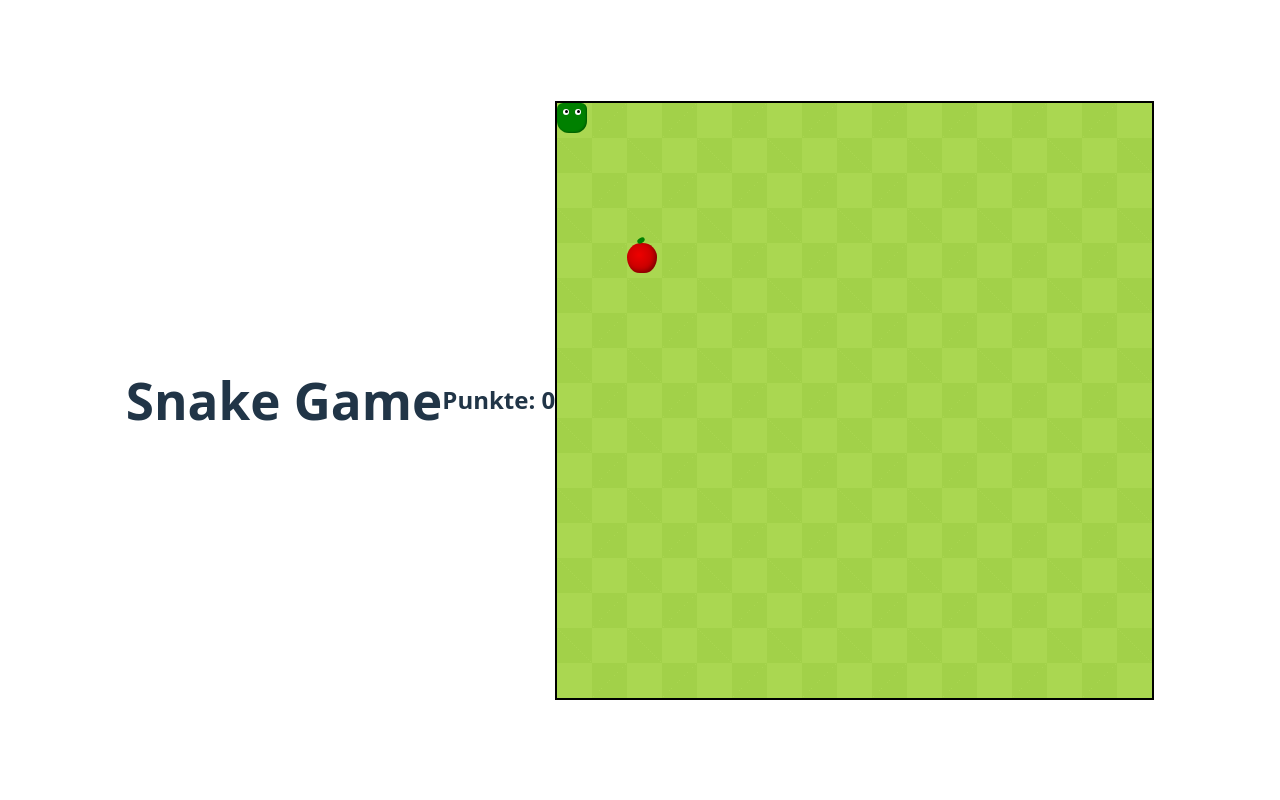
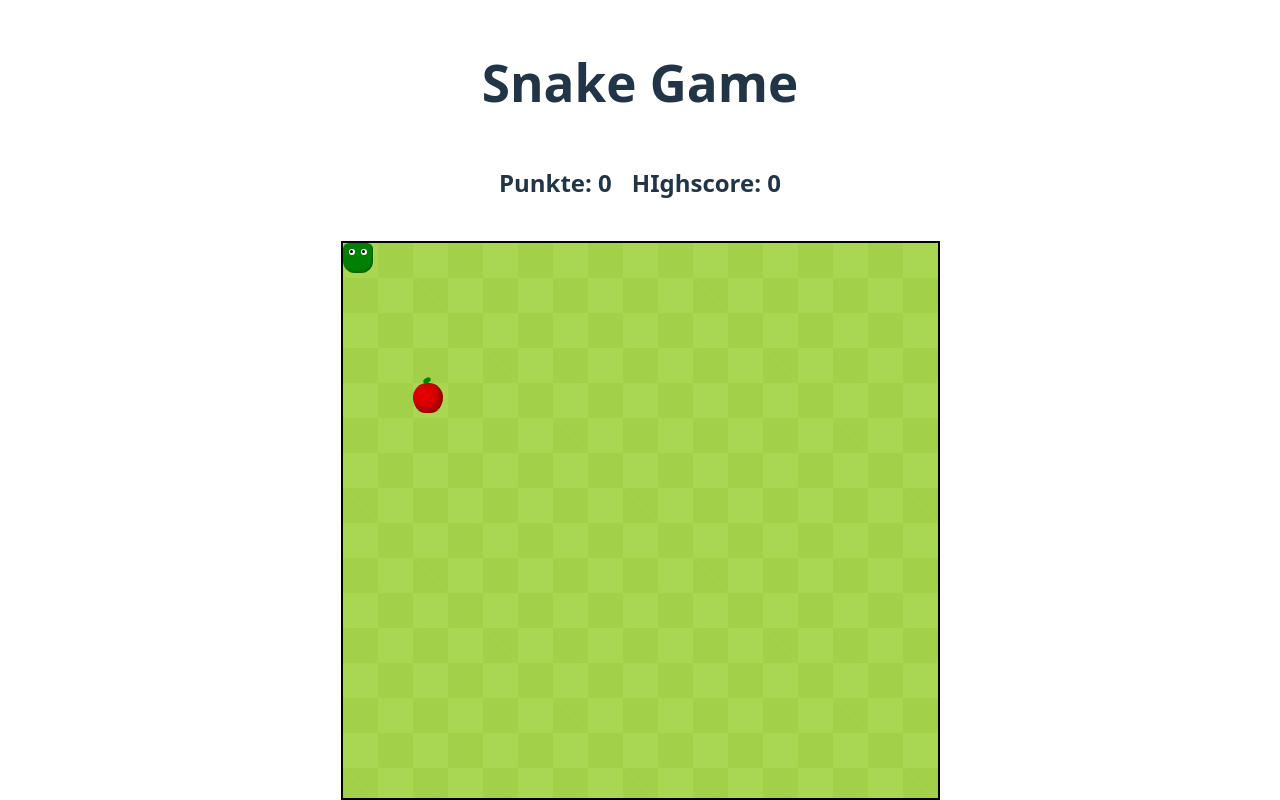
Before and after one commit to Seeby24/Snake, a React (Vite) app: page / in a window 1280 px wide. Built offline with nearby package versions, Linux system fonts and the light colour scheme.

Commit message:
Ändere alles in Functionen & Füge Highscore hinzu

```diff
--- a/src/Game.jsx
+++ b/src/Game.jsx
@@ -1,4 +1,4 @@
-import {useState, useEffect, useCallback} from "react";
+import { useState, useEffect, useCallback } from "react";
 import Player from "./Player.jsx";
 import Apple from "./Apple.jsx";
 import "./player.css";
@@ -8,18 +8,16 @@ export default function Game() {
     const [direction, setDirection] = useState(null);
     const [dead, setDead] = useState(false);
     const [points, setPoints] = useState(0);
+    const [Highscore,setHighscore] = useState(0)
     const [snakeLength, setSnakeLength] = useState(1);
     const [bodyParts, setBodyParts] = useState([]);
     const [positionApple, setPositionApple] = useState({x: 70, y: 140});
 
 
-    useEffect(() => {
-        if (!direction || dead) return;
+    const step = 35;
 
-        const interval = setInterval(() => {
-            setPosition(prevPos => {
-                const step = 35;
-                let newPosition = {...prevPos};
+    function Movement(position, direction) {
+        const newPosition = {...position};
 
         switch (direction) {
             case "up":
@@ -36,38 +34,57 @@ export default function Game() {
                 break;
         }
 
+        return newPosition;
+    }
 
-                if (
-                    newPosition.x < 0 || newPosition.x >= 595 ||
-                    newPosition.y < 0 || newPosition.y >= 595
+    function CheckWall(position) {
+        return (
+            position.x < 0 || position.x >= 595 ||
+            position.y < 0 || position.y >= 595
+        );
+    }
+
+    function CreateNewBodyParts(prevPos, bodyParts, snakeLength) {
+        const newBody = [prevPos, ...bodyParts];
+        if (newBody.length >= snakeLength) {
+            newBody.pop();
+        }
+        return newBody;
+    }
+
+    function CheckCollisionWithYourself(position, bodyParts) {
+        return bodyParts.some(part => part.x === position.x && part.y === position.y);
+    }
 
 
-                ) {
+    useEffect(() => {
+        if (!direction || dead) return;
+
+        const interval = setInterval(() => {
+            setPosition(prevPos => {
+                const newPosition = Movement(prevPos, direction);
+
+                if (CheckWall(newPosition)) {
                     setDead(true);
                     return prevPos;
                 }
 
-                if (bodyParts.some(part => part.x === newPosition.x && part.y === newPosition.y)) {
+                const newBodyParts = CreateNewBodyParts(prevPos, bodyParts, snakeLength);
+
+                if (CheckCollisionWithYourself(newPosition, newBodyParts)) {
                     setDead(true);
                     return prevPos;
                 }
 
-                setBodyParts(prev => {
-                    const updated = [prevPos, ...prev];
-                    if (updated.length >= snakeLength) {
-                        updated.pop(); // Nur entfernen, wenn die Länge überschritten wird
-                    }
-                    return updated;
-                });
-
+                setBodyParts(newBodyParts);
                 return newPosition;
             });
         }, 120);
 
         return () => clearInterval(interval);
-    }, [direction, dead, snakeLength]);
+    }, [direction, dead, bodyParts, snakeLength]);
 
-    // Tastatursteuerung
+    //Steuerung
     const handleKeyPress = useCallback((event) => {
         if (dead) return;
 
@@ -92,28 +109,25 @@ export default function Game() {
         return () => window.removeEventListener("keydown", handleKeyPress);
     }, [handleKeyPress]);
 
-
+    // Eat Apple
     useEffect(() => {
         if (position.x === positionApple.x && position.y === positionApple.y) {
             const randomX = Math.floor(Math.random() * 17) * 35;
             const randomY = Math.floor(Math.random() * 17) * 35;
-            setBodyParts(prev => [position, ...prev]);
             setPositionApple({x: randomX, y: randomY});
             setPoints(prev => prev + 1);
-            setSnakeLength(prev => prev + 2);
-            console.log(bodyParts.length)
-            // console.log(snakeLength)// Korrekte Erhöhung der Länge
+            setSnakeLength(prev => prev + 1);
         }
     }, [position, positionApple]);
 
-
+    // Dead
     useEffect(() => {
         if (dead) {
             const timer = setTimeout(() => {
                 setPosition({x: 0, y: 0});
                 setDirection(null);
                 setPoints(0);
-                setSnakeLength(1); // Zurücksetzen auf 1
+                setSnakeLength(1);
                 setBodyParts([]);
                 setDead(false);
             }, 1000);
@@ -121,11 +135,20 @@ export default function Game() {
         }
     }, [dead]);
 
+    //set Highscore
+    useEffect(() => {
+        if(points>Highscore){
+            setHighscore(points)
+        }
+    }, [points,Highscore]);
 
     return (
         <>
+            <div className="game-header">
                 <h1>Snake Game</h1>
                 <h2>Punkte: {points}</h2>
+                <h2>HIghscore: {Highscore}</h2>
+            </div>
             <div className="map">
                 <Player position={position} dead={dead}/>
                 <Apple positionApple={positionApple}/>
--- a/src/bodys.jsx
+++ b/src/bodys.jsx
@@ -11,7 +11,6 @@ export default function Bodys({ position }) {
                 position: "absolute",
                 width: "35px",
                 height: "35px",
-                backgroundColor: "#535bf2",
                 border: "1px solid black",
             }}
         ></div>
--- a/src/player.css
+++ b/src/player.css
@@ -1,3 +1,32 @@
+html, body, #root {
+    margin: 0;
+    padding: 0;
+    height: 100%;
+    width: 100%;
+}
+
+#root {
+    display: flex;
+    flex-direction: column;  /* Wichtig: Elemente untereinander statt nebeneinander */
+    align-items: center;
+    padding-top: 20px;       /* Abstand vom oberen Rand */
+    box-sizing: border-box;
+}
+
+.game-header {
+    text-align: center;
+    margin-bottom: 20px;     /* Abstand zwischen Score und Map */
+}
+
+.game-header h2 {
+    display: inline-block;
+    margin-right: 20px;
+}
+
+.game-header h2:last-child {
+    margin-right: 0;
+}
+
 .map {
     width: 595px;
     height: 595px;
@@ -17,20 +46,7 @@
             -35px 0px;
 }
 
-
-
-html, body, #root {
-    margin: 0;
-    padding: 0;
-    height: 100%;
-    width: 100%;
-}
-
-#root {
-    display: flex;
-    justify-content: center;
-    align-items: center;
-}.player {
+.player {
     width: 30px;
     height: 30px;
     background-color: green;
@@ -39,7 +55,6 @@ html, body, #root {
     box-shadow: inset -1px -1px 2px rgba(0, 0, 0, 0.3);
 }
 
-/* Linkes Auge */
 .player .eye-left {
     position: absolute;
     top: 6px;
@@ -53,7 +68,6 @@ html, body, #root {
     align-items: center;
 }
 
-/* Rechtes Auge */
 .player .eye-right {
     position: absolute;
     top: 6px;
@@ -67,16 +81,12 @@ html, body, #root {
     align-items: center;
 }
 
-/* Pupillen */
 .player .pupil {
     width: 3px;
     height: 3px;
     background-color: black;
     border-radius: 50%;
 }
-
-
-
 
 .apple {
     width: 30px;
@@ -87,7 +97,6 @@ html, body, #root {
     box-shadow: inset -2px -2px 4px rgba(0, 0, 0, 0.3);
 }
 
-/* Optionales Blatt oben */
 .apple::before {
     content: "";
     position: absolute;
@@ -100,7 +109,6 @@ html, body, #root {
     transform: rotate(-30deg);
 }
 
-
 .bodys {
     width: 30px;
     height: 30px;
```
Lines whose indentation alone changed are shown as unchanged.
